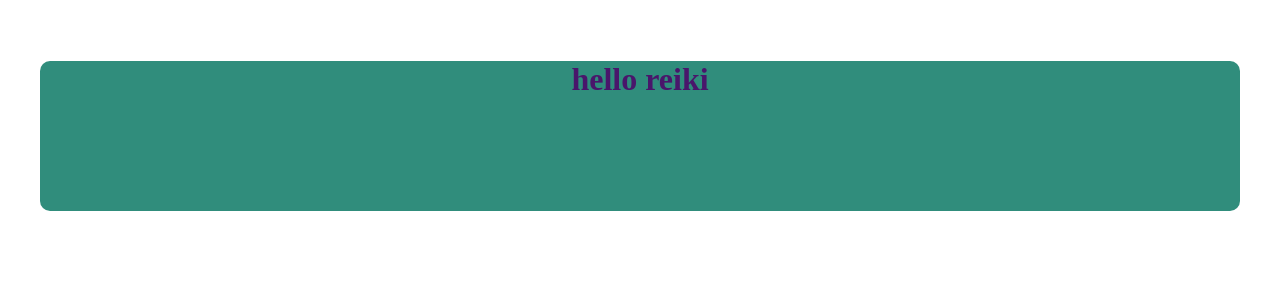
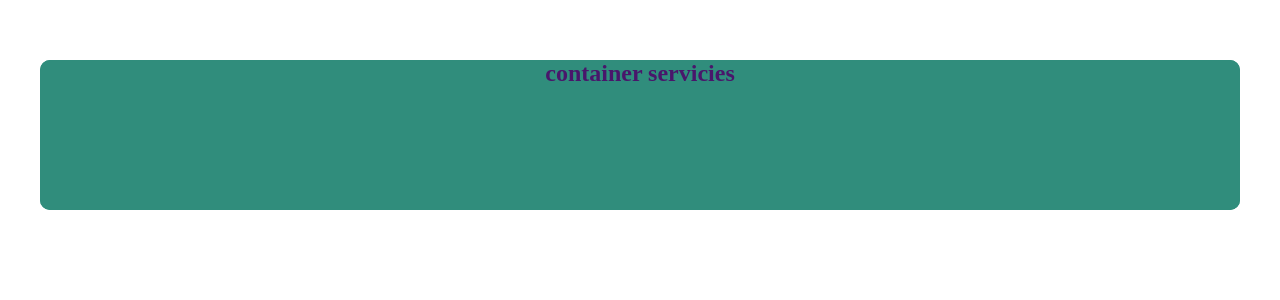
Before and after one commit to danielcarz/prueba4, a React (Vite) app: page / in a window 1280 px wide. Shown: the top 300 px of the page. Built offline with nearby package versions, Linux system fonts and the light colour scheme.

Commit message:
SASS 1.5 the component servicies has been created

```diff
--- a/src/App.jsx
+++ b/src/App.jsx
@@ -1,11 +1,14 @@
 import ('./sass/layout/_app.scss')
+
+//COMPONENTS
+import {Servicies} from "./components/servicies"
 
 function App() {
 
 
   return (
     <div className="App">
-      <h1>hello reiki</h1>
+      <Servicies></Servicies>
     </div>
   )
 }
--- /dev/null
+++ b/src/components/servicies.jsx
@@ -0,0 +1,15 @@
+import React from "react";
+
+//sass
+import '../sass/components/_servicies.scss'
+
+const Servicies = () => {
+
+    return(
+        <section className="servicies_container">
+            <h1>container servicies</h1>
+        </section>
+    )
+}
+
+export { Servicies}
--- /dev/null
+++ b/src/sass/components/_servicies.scss
@@ -0,0 +1,5 @@
+@import '../abstracts/mixins/_mixin_cards.scss';
+
+.servicies_container{
+    @include card
+}
--- a/src/sass/layout/_app.scss
+++ b/src/sass/layout/_app.scss
@@ -1,4 +1,4 @@
-@import '../abstracts/mixins/_cards.scss';
+@import '../components/servicies';
 
 .App{
     @include card;
```
Also changed, not shown: src/sass/abstracts/mixins/_mixin_cards.scss (renamed from src/sass/abstracts/mixins/_cards.scss).
